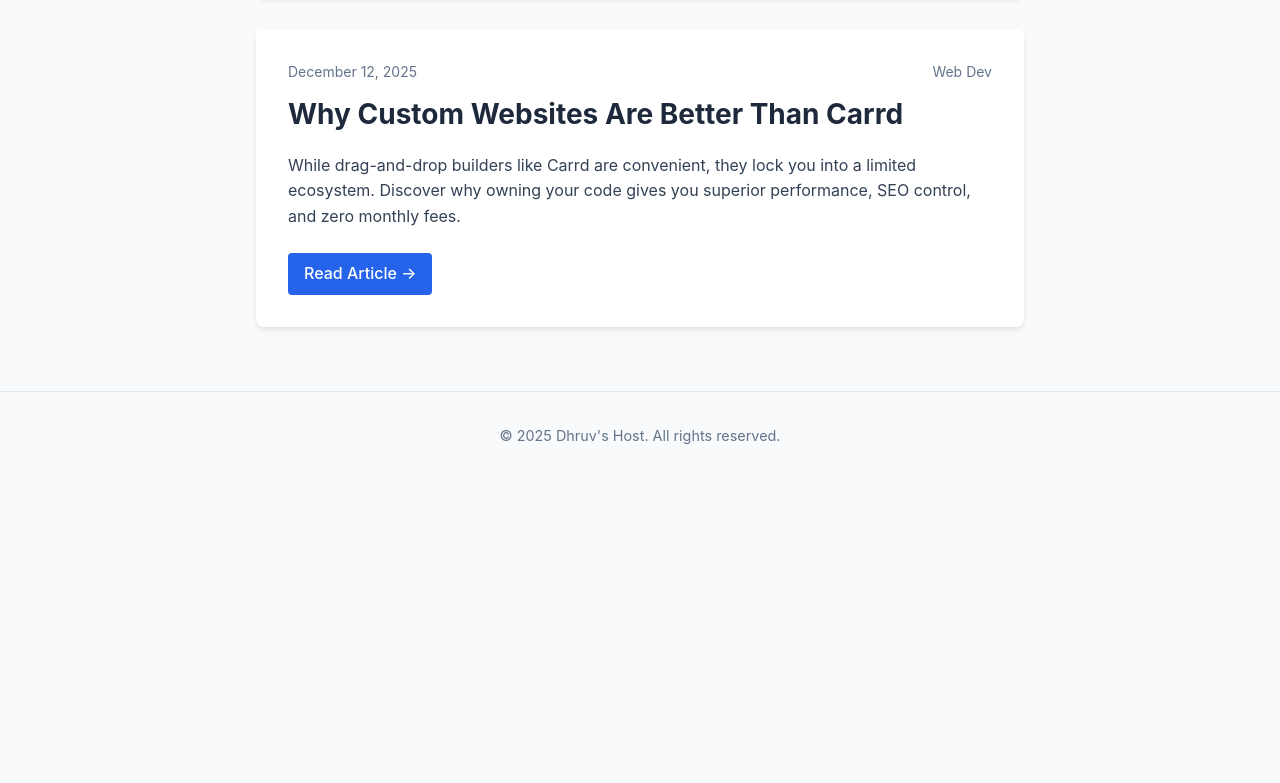
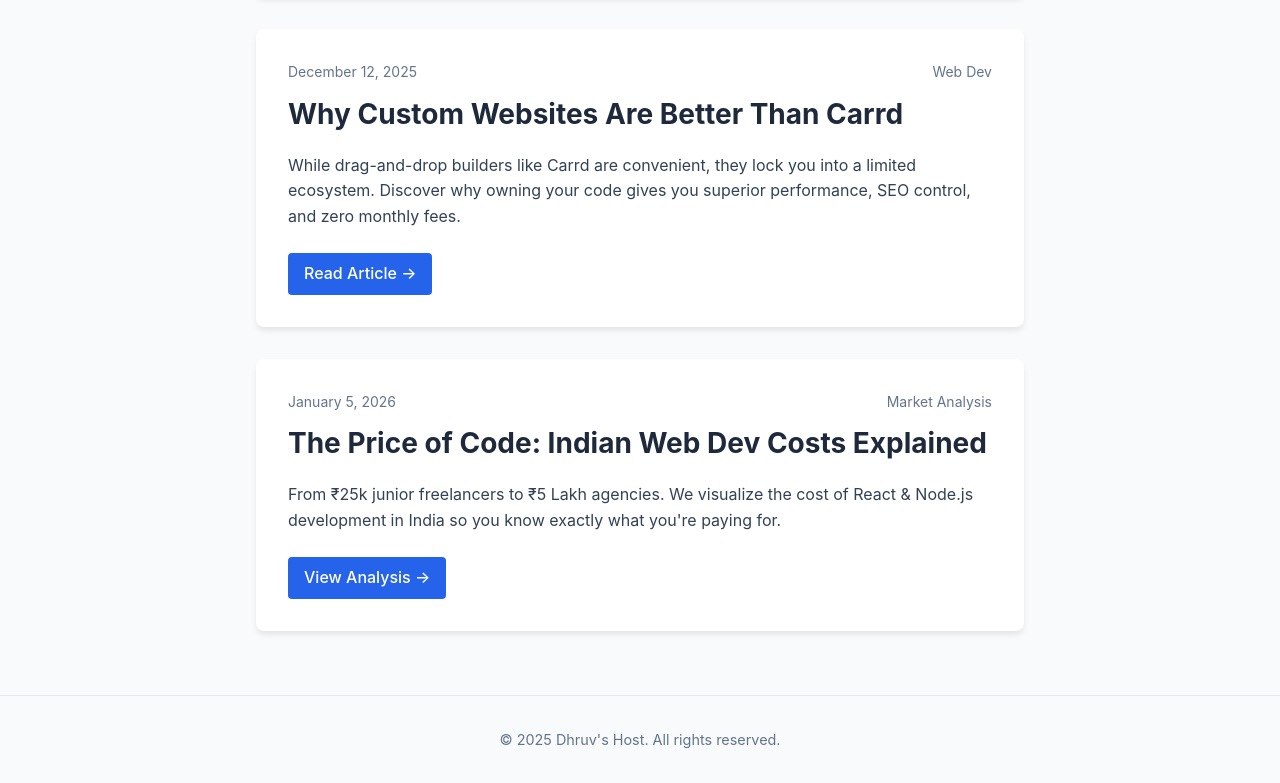
Before and after one commit to dg8abyt-oss/blog, a plain HTML site: page index.html in a window 1280 px wide. Shown: the part 513-1296 px from the top of the page. Before the commit the page ends 992 px from the top, so only its background shows below. Drawn offline with Linux system fonts and the light colour scheme.

Commit message:
Update index.html

```diff
--- a/index.html
+++ b/index.html
@@ -147,6 +147,18 @@
             <a href="/blog/why-we-are-better.html" class="read-more-btn">Read Article &rarr;</a>
         </article>
 
+ <article class="blog-card">
+            <div class="post-meta">
+                <span>January 5, 2026</span>
+                <span>Market Analysis</span>
+            </div>
+            <h2><a href="/blog/price-of-code.html">The Price of Code: Indian Web Dev Costs Explained</a></h2>
+            <p class="excerpt">
+                From ₹25k junior freelancers to ₹5 Lakh agencies. We visualize the cost of React & Node.js development in India so you know exactly what you're paying for.
+            </p>
+            <a href="/blog/price-of-code.html" class="read-more-btn">View Analysis &rarr;</a>
+        </article>
+
     </main>
 
     <footer>
```
